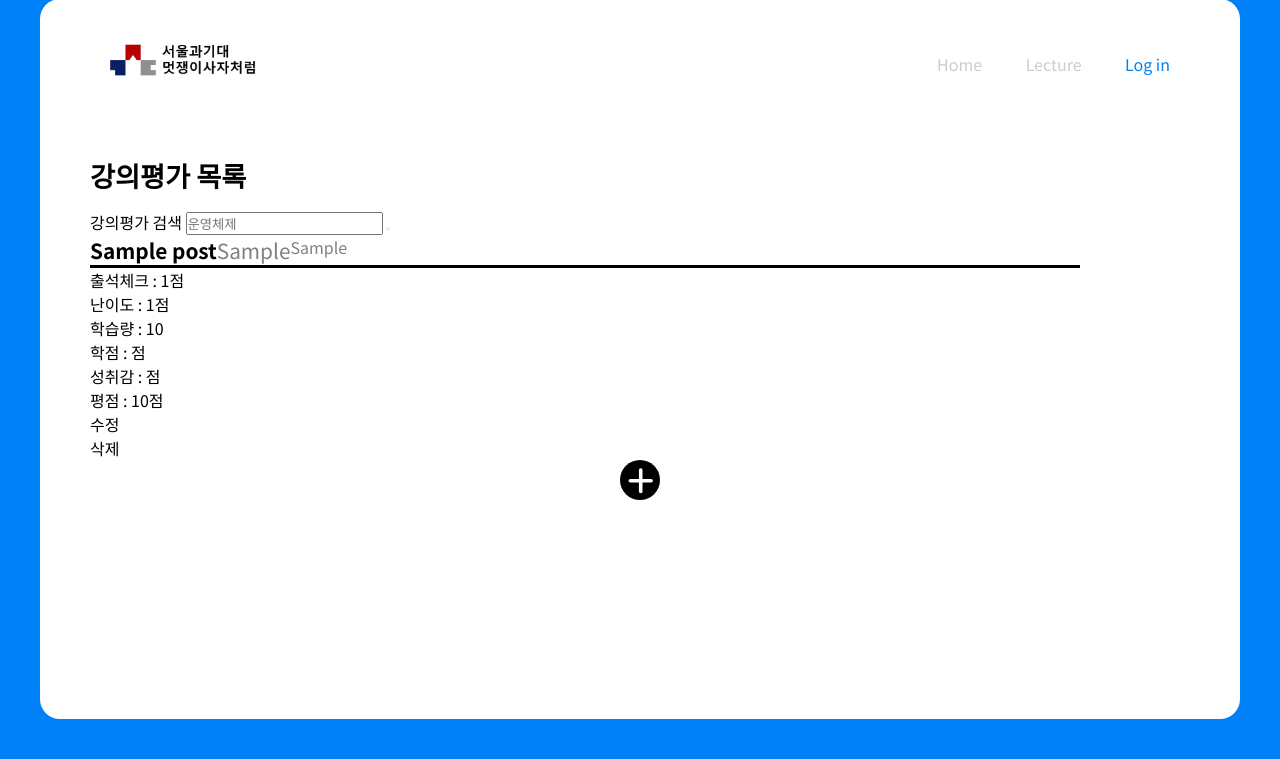
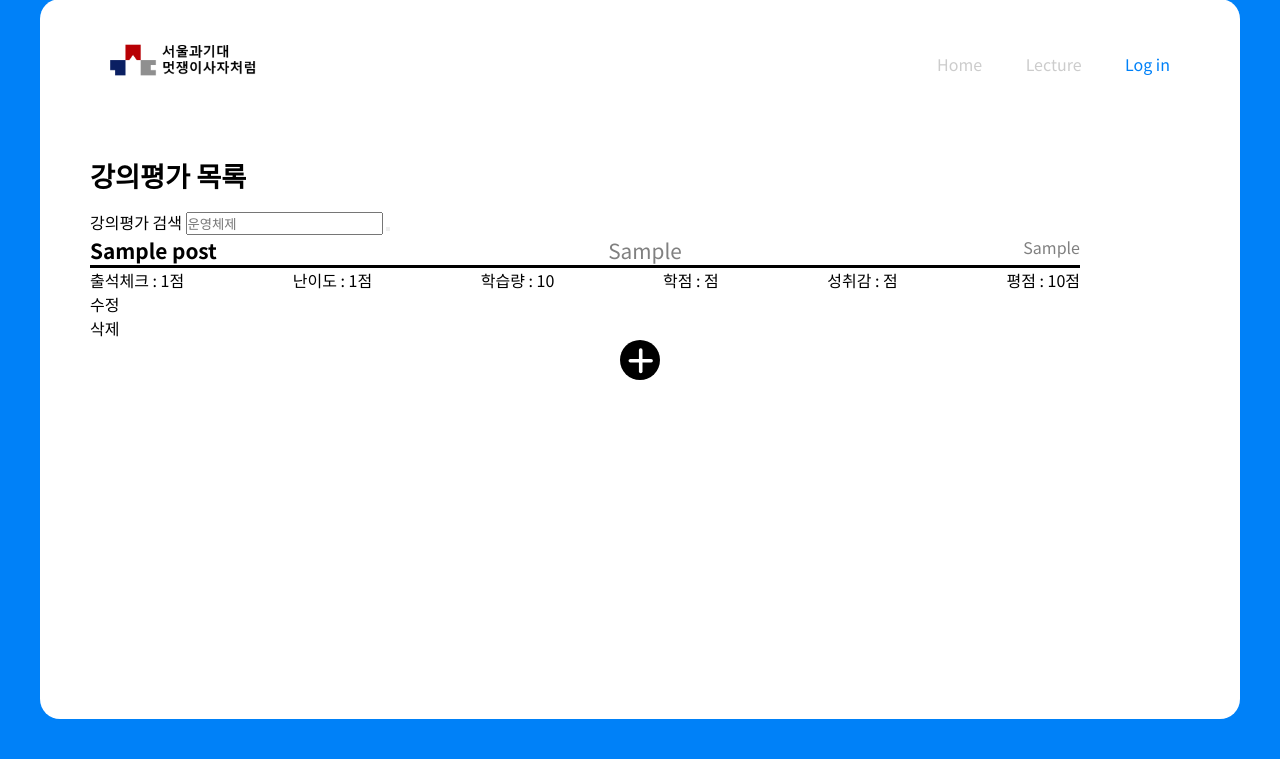
Before and after one commit to acepilot0620/seoultechUOS8, a Django app: page / in a window 1280 px wide. Shown: the part 41-800 px from the top of the page. Run offline with Django 3.2, Linux system fonts and the light colour scheme; tables that the repository leaves empty hold one stand-in row (values such as "Sample post").

Commit message:
Update secondMain.css

```diff
--- a/lecture_assessment/static/css/secondMain.css
+++ b/lecture_assessment/static/css/secondMain.css
@@ -20,6 +20,7 @@
 
 .lectureHead{
   display : flex;
+  justify-content: space-between;
 }
 
 .lectureBorder{
@@ -37,6 +38,7 @@
 .lectureTitle{
   font-weight: 700;
   font-size: 1.3rem;
+  margin-right : 50px;
 }
 
 .lectureProfessor{
@@ -64,3 +66,18 @@
 .lectureUpload img {
   height: 40px;
 }
+
+.lectureContent{
+  display : flex;
+  justify-content: space-between;
+}
+
+.lectureLeft{
+  width : 60%;
+  float : left;
+}
+
+.lectureRight{
+  width : 40%;
+  text-align : right;
+}
```
